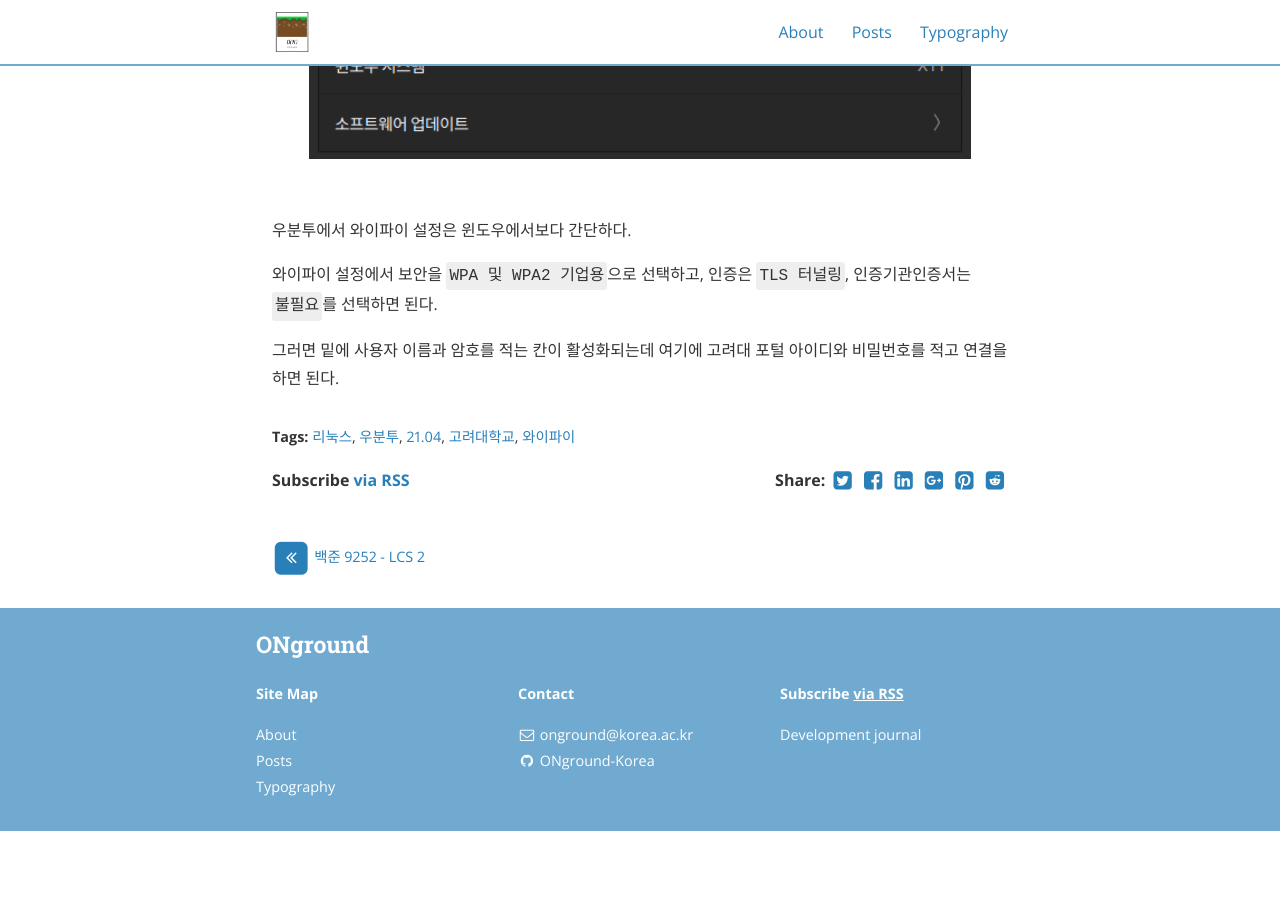
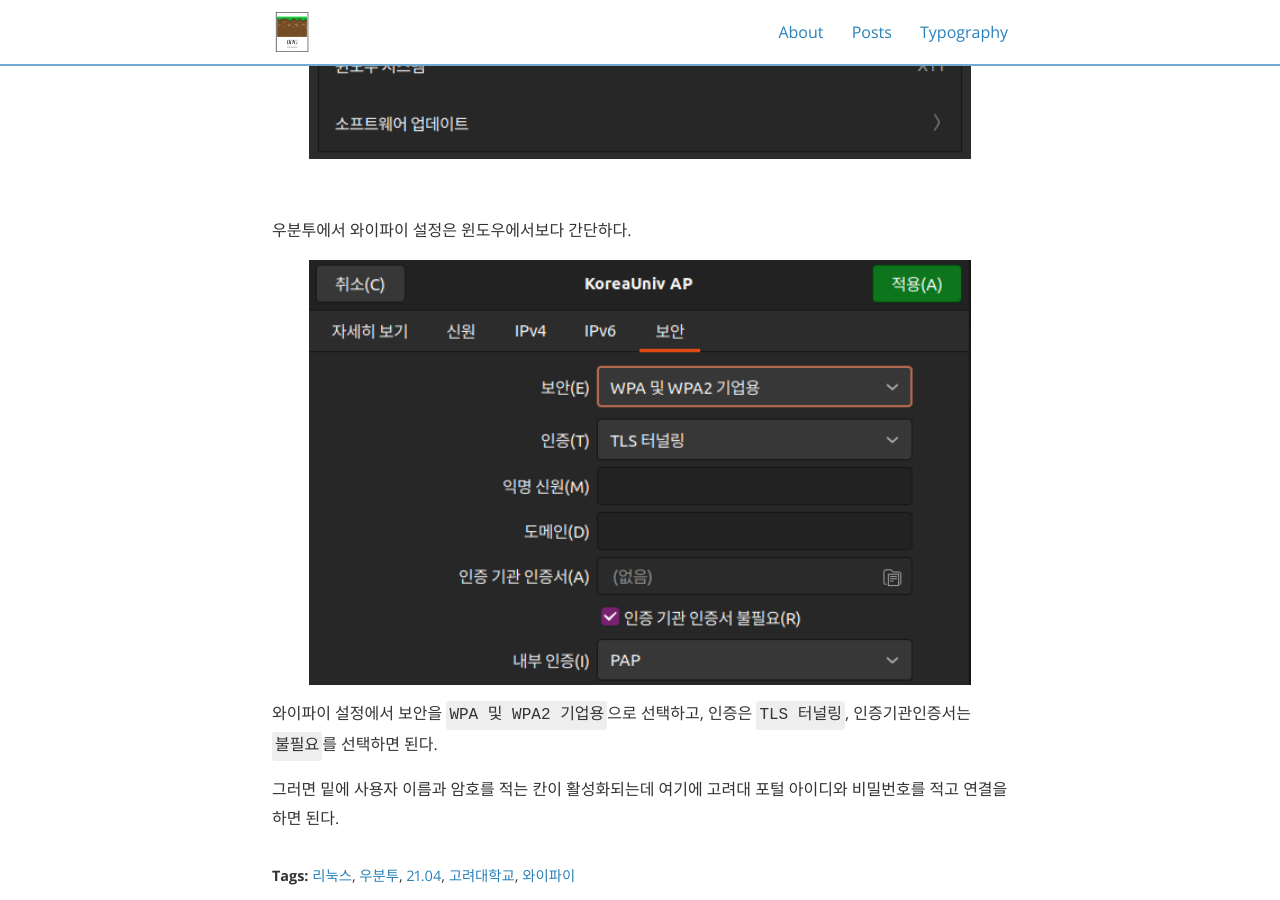
Before and after one commit to ONground-Korea/ONground-Korea.github.io, a Jekyll site: the page built from _posts/2021-08-19-컴퓨터-고려대.md, in a window 1280 px wide and 900 px high, scrolled down 625 px. Built offline with Jekyll 4.4.1, drawn with Linux system fonts in a browser that asks for light colours; nearby versions of some CDN libraries; before the commit the page ends 1456 px from its top, so only the background shows below that.

Commit message:
파일 이동

```diff
--- a/_posts/2021-08-19-컴퓨터-고려대.md
+++ b/_posts/2021-08-19-컴퓨터-고려대.md
@@ -17,7 +17,8 @@ tags: [리눅스, 우분투, 21.04, 고려대학교, 와이파이]
 
 우분투에서 와이파이 설정은 윈도우에서보다 간단하다.
 
-![](/_posts/wifi.png)
+![](/assets/wifi.png)
+
 와이파이 설정에서 보안을 `WPA 및 WPA2 기업용`으로 선택하고, 인증은 `TLS 터널링`, 인증기관인증서는 `불필요`를 선택하면 된다.
 
 그러면 밑에 사용자 이름과 암호를 적는 칸이 활성화되는데 여기에 고려대 포털 아이디와 비밀번호를 적고 연결을 하면 된다.
```
Also changed, not shown: assets/wifi.png (renamed from _posts/wifi.png).
